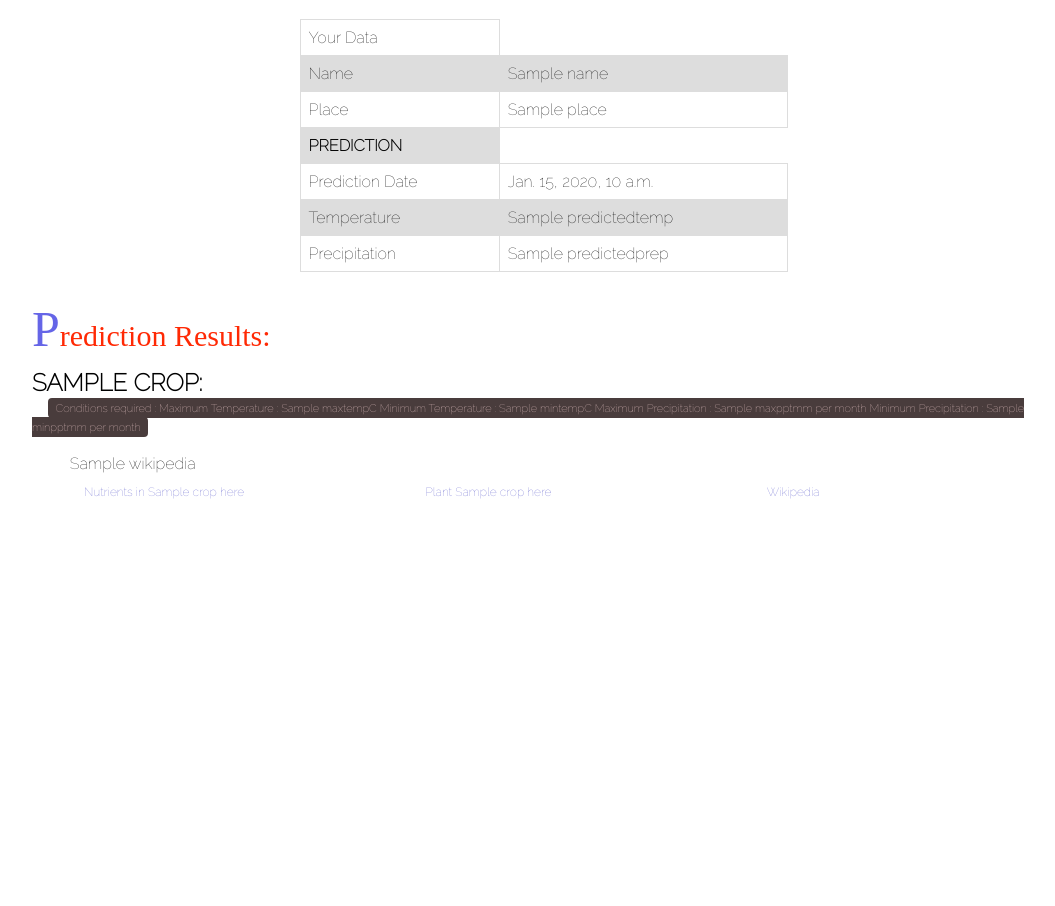
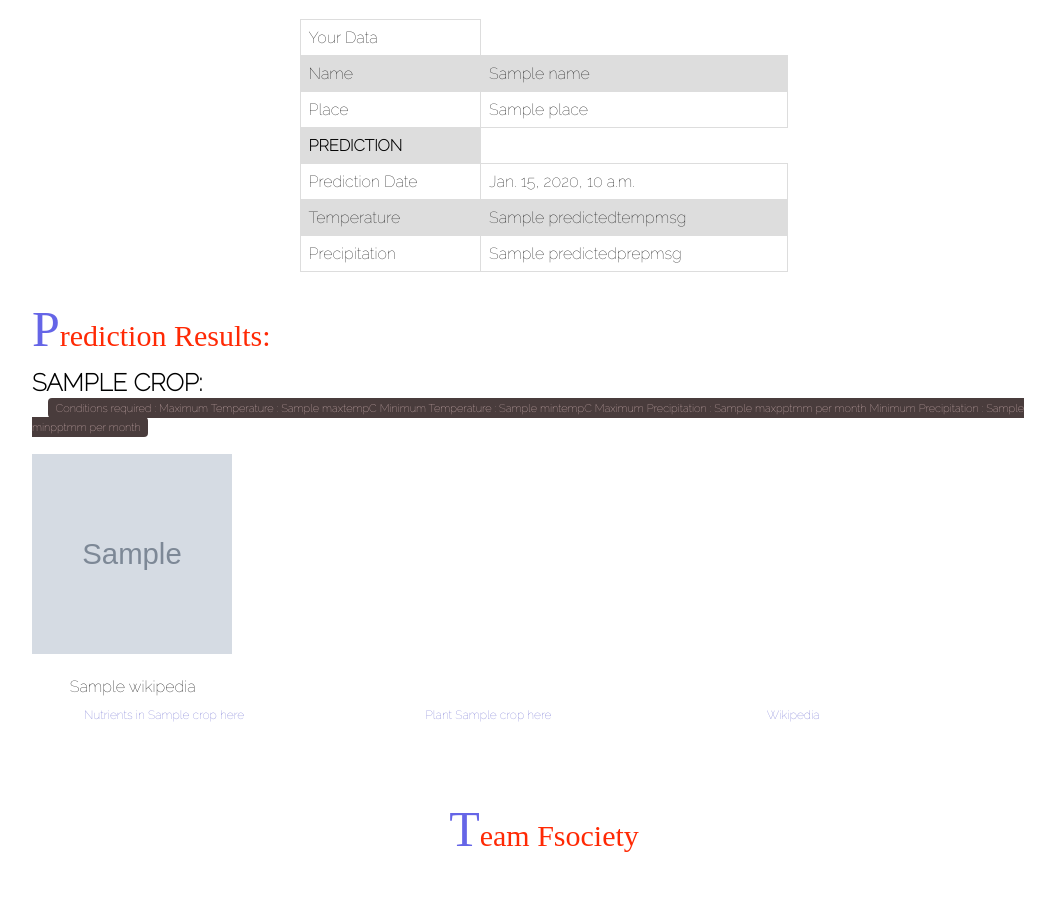
Before and after one commit to n1rjal/Fsociety-SpaceApp, a Django app: template fsociety/templates/fsociety/process.html in a window 1280 px wide. Shown: the part 103-1009 px from the top of the page, without its empty margins (96-1151 px from the left). Before the commit the page ends 602 px from the top, so only its background shows below. Run offline with Django 3.2, Linux system fonts and the light colour scheme; the template is opened without the code that fills it: most values are stand-ins (such as "Sample title", 1, 10 or a date in 2020); grey boxes marked "Sample" are stand-in pictures; parts of the project's set-up code (start-up, migrations or seed data) failed here and were passed over.

Commit message:
added images

```diff
--- a/fsociety/templates/fsociety/base.html
+++ b/fsociety/templates/fsociety/base.html
@@ -26,6 +26,14 @@
     </nav>
     {%block content%}
     {%endblock%}
+
+      <br><br>
+      <center>
+        <logo>
+          Team Fsociety
+        </logo>
+      </center><br><br>
+
     <script src="{%static 'fsociety/index.js'%}" async defer></script>
   </body>
 </html>
--- a/fsociety/templates/fsociety/process.html
+++ b/fsociety/templates/fsociety/process.html
@@ -24,11 +24,11 @@
             </tr>
             <tr>
                 <td>Temperature</td>
-                <td>{{predictedtemp}}</td>
+                <td>{{predictedtempmsg}}</td>
             </tr>
             <tr>
                 <td>Precipitation</td>
-                <td>{{predictedprep}}</td>
+                <td>{{predictedprepmsg}}</td>
             </tr>
         </table>
     </div>
@@ -47,21 +47,32 @@
                 Conditions required :
                 Maximum Temperature : {{crop.maxtemp}}C Minimum Temperature : {{crop.mintemp}}C
                 Maximum Precipitation : {{crop.maxppt}}mm per month Minimum Precipitation : {{crop.minppt}}mm per month
-            </span>
+            </span><br>
             <br>
+        </p>
+        <p>
+            <p>
+                <img src="{{crop.photo_url}}" height=200 width=200>
+            </p>
         </p>
         <br>
         {%if crop.wikipedia%}
         <p class="searchbody">
             {{crop.wikipedia}}
         </p>
+        {%else%}
+        No suitable wikipedia data
+        {%endif%}
         <span class="linkcollection">
             <a id="searchlink" target="blank" href="https://www.google.com/search?q=nutrient+in+{{crop.name}}">Nutrients in {{crop.name}} here</a>
             <a id="searchlink" target="blank" href="https://www.google.com/search?q=how+to+plant+{{crop.name}}">Plant {{crop.name}} here</a>
+            {%if crop.wikipedia%}
+
             <a id="searchlink" target="blank" href="{{crop.wikipedia_url}}">Wikipedia</a>
+            {%endif%}
         </span>
         <br>
-        {%endif%}
+
         {%endfor%}
     </div>
 </div>
--- a/fsociety/views.py
+++ b/fsociety/views.py
@@ -64,7 +64,6 @@ def reqitem(request):
 
         crops2=allcropslt.intersection(allcropsgt)
         crops=crops2.intersection(crops1)
-
         print(crops)
         output=[]
         for crop in crops:
```
Also changed, not shown: fsociety/models.py (+10 -4 lines), spaceapp/settings.py (+10 -0 lines).
